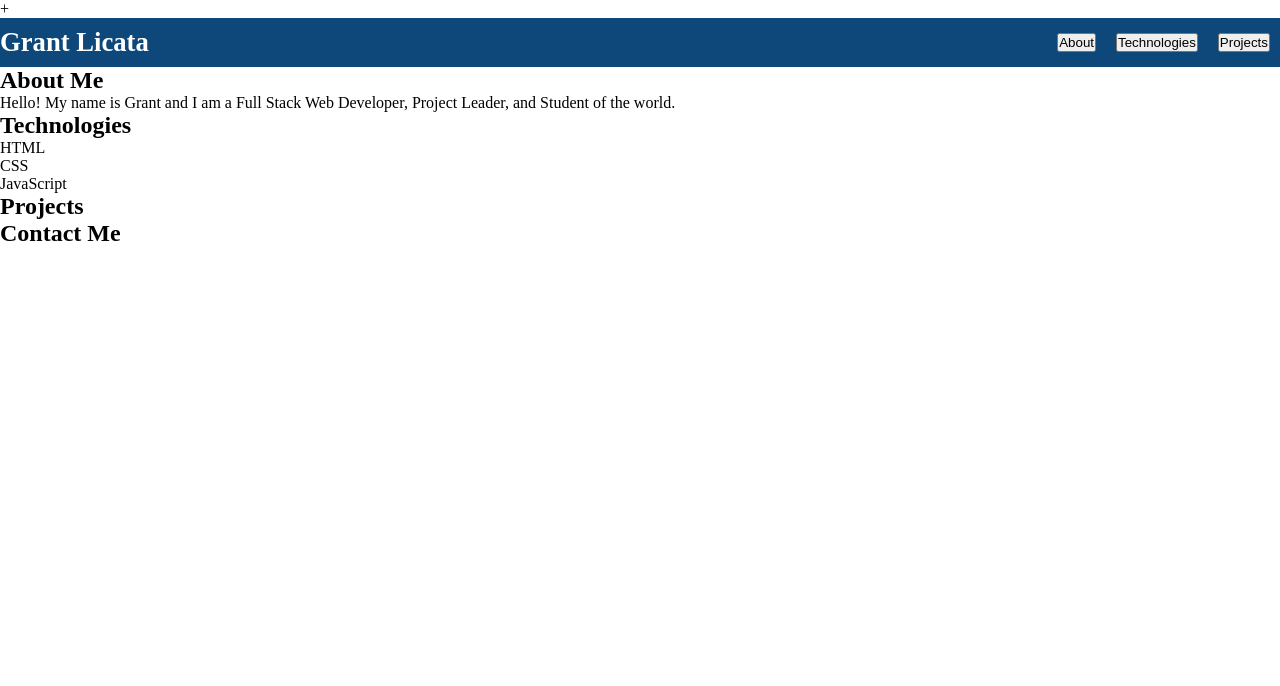
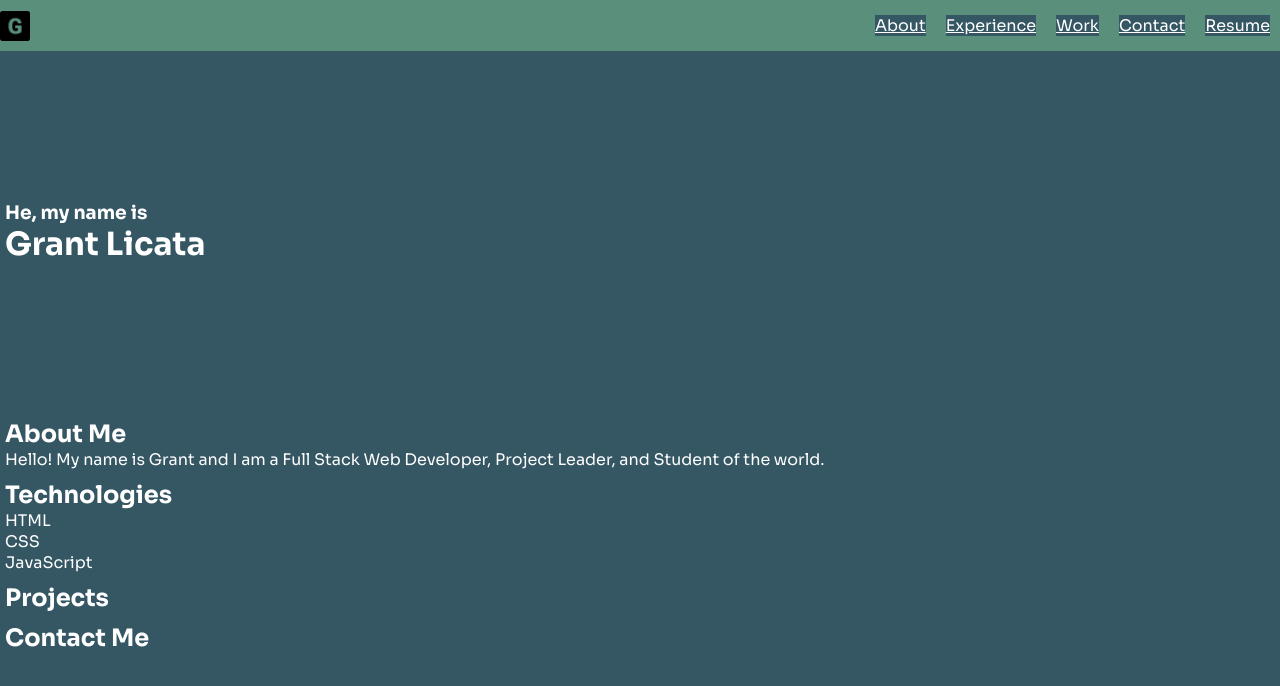
Before and after one commit to GrantLicata/Portfolio-Site, a plain HTML site: page index.html in a window 1280 px wide. Drawn offline with Linux system fonts and the light colour scheme.

Commit message:
Broad structural and content changes.

```diff
--- a/index.html
+++ b/index.html
@@ -1,4 +1,4 @@
-+<!DOCTYPE html>
+<!DOCTYPE html>
 <html lang="en">
     <head>
         <meta charset="UTF-8">
@@ -8,18 +8,34 @@
         <title>Grant Licata</title>
     </head>
     <body>
+
         <!-- Navigation Bar -->
         <nav id="nav-main">
-            <h1 id="nav-name">Grant Licata</h1>
+            <img src="./assets/letter-g.png" id="logo-img" alt="logo">
             <menu id="nav-list">
-                <li class="nav-links"><button>About</button></li>
-                <li class="nav-links"><button>Technologies</button></li>
-                <li class="nav-links"><button>Projects</button></li>
+                <li class="nav-links">
+                    <a href="#">About</a>
+                </li>
+                <li class="nav-links">
+                    <a href="#">Experience</a>
+                </li>
+                <li class="nav-links">
+                    <a href="#">Work</a>
+                </li>
+                <li class="nav-links">
+                    <a href="#">Contact</a>
+                </li>
+                <li class="nav-links">
+                    <a href="#" class="resume-button">Resume</a>
+                </li>
             </menu>
         </nav>
 
         <!-- Title -->
-        <div class="container"></div>
+        <div class="container title">
+            <h3>He, my name is</h3>
+            <h1>Grant Licata</h1>
+        </div>
 
         <!-- About Me -->
         <div class="container">
--- a/style.css
+++ b/style.css
@@ -2,12 +2,34 @@
 * {
     padding: 0px;
     margin: 0px;
+    background-color: #355764;
+    color: white;
+    font-family: Sora;
+    /* box-sizing: border-box;
+    border: 1px solid rgb(83, 17, 17); */
 }
 
+.container {
+    width: 1000px;
+    display: flex;
+    flex-direction: column;
+    padding: 5px;
+}
+
+button {
+    background: none;
+    border: none;
+}
+/* Title */
+
+.title {
+    padding-top: 150px;
+    padding-bottom: 150px;
+}
 
 /* Navigation Bar */
 #nav-main {
-    background-color: rgb(14, 72, 122);
+    background-color: #5A8F7B;
     padding: 5px 0px 5px 0px;
     color: white;
     display: flex;
@@ -15,19 +37,25 @@
     align-items: center;
 }
 
-#nav-name {
-    font-size: 20pt;
+#logo-img {
+    height: 30px;
+    width: 30px;
+    background: none;
 }
 
 #nav-list {
     display: flex;
     justify-content: flex-end;
     list-style: none;
+    background: none;
 }
 
 .nav-links {
     padding: 10px;
+    background: none;
 }
+
+
 /* About Me */
 #about-main {
     height: 200px;
@@ -51,3 +79,10 @@
     height: 200px;
     background-color: aliceblue;
 }
+
+/* Fonts */
+
+@font-face {
+    font-family: "Sora";
+    src: url("./Sora/Sora-VariableFont_wght.ttf") format("truetype");
+  }
```
Also changed, not shown: Sora/OFL.txt (added), Sora/README.txt (added), Sora/Sora-VariableFont_wght.ttf (added), Sora/static/Sora-Bold.ttf (added), Sora/static/Sora-ExtraBold.ttf (added), Sora/static/Sora-ExtraLight.ttf (added), Sora/static/Sora-Light.ttf (added), Sora/static/Sora-Medium.ttf (added), Sora/static/Sora-Regular.ttf (added), Sora/static/Sora-SemiBold.ttf (added), Sora/static/Sora-Thin.ttf (added), 2 other files.
